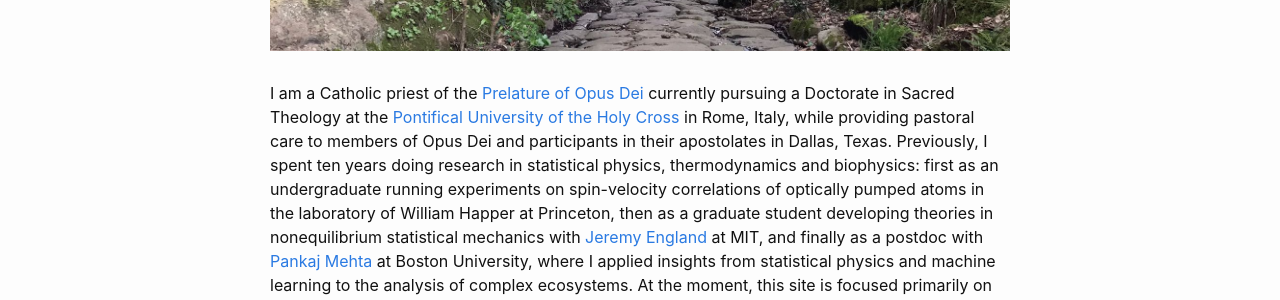
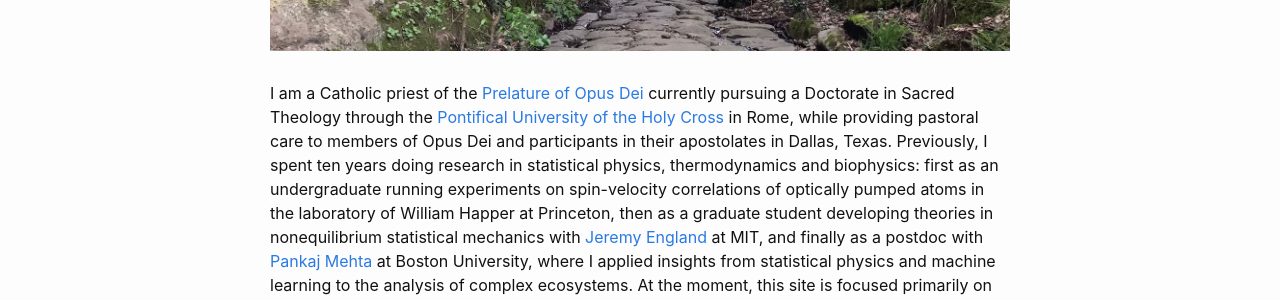
Before and after one commit to robertvsiii/robertvsiii.github.io, a Jekyll site: the page built from index.markdown, in a window 1280 px wide. Shown: the part 267-567 px from the top of the page. Built offline with Jekyll 4.4.1, drawn with Linux system fonts in a browser that asks for light colours.

Commit message:
Update index.markdown

```diff
--- a/index.markdown
+++ b/index.markdown
@@ -7,7 +7,7 @@
 featured-image-alt: Etruscan road
 ---
 
-I am a Catholic priest of the [Prelature of Opus Dei][opusdei] currently pursuing a Doctorate in Sacred Theology at the [Pontifical University of the Holy Cross][pusc] in Rome, Italy, while providing pastoral care to members of Opus Dei and participants in their apostolates in Dallas, Texas. Previously, I spent ten years doing research in statistical physics, thermodynamics and biophysics: first as an undergraduate running experiments on spin-velocity correlations of optically pumped atoms in the laboratory of William Happer at Princeton, then as a graduate student developing theories in nonequilibrium statistical mechanics with [Jeremy England][jeremy] at MIT, and finally as a postdoc with [Pankaj Mehta][pankaj] at Boston University, where I applied insights from statistical physics and machine learning to the analysis of complex ecosystems. At the moment, this site is focused primarily on my postdoctoral research, and is designed as a convenient entry point for anyone interested in exploring and building on this work. For more recent theological writing, see my [Substack][walden].
+I am a Catholic priest of the [Prelature of Opus Dei][opusdei] currently pursuing a Doctorate in Sacred Theology through the [Pontifical University of the Holy Cross][pusc] in Rome, while providing pastoral care to members of Opus Dei and participants in their apostolates in Dallas, Texas. Previously, I spent ten years doing research in statistical physics, thermodynamics and biophysics: first as an undergraduate running experiments on spin-velocity correlations of optically pumped atoms in the laboratory of William Happer at Princeton, then as a graduate student developing theories in nonequilibrium statistical mechanics with [Jeremy England][jeremy] at MIT, and finally as a postdoc with [Pankaj Mehta][pankaj] at Boston University, where I applied insights from statistical physics and machine learning to the analysis of complex ecosystems. At the moment, this site is focused primarily on my postdoctoral research, and is designed as a convenient entry point for anyone interested in exploring and building on this work. For more recent theological writing, see my [Substack][walden].
 
 [opusdei]: https://opusdei.org/en-us/article/governance/
 [brown]: http://users.ox.ac.uk/~brownhr/
```
